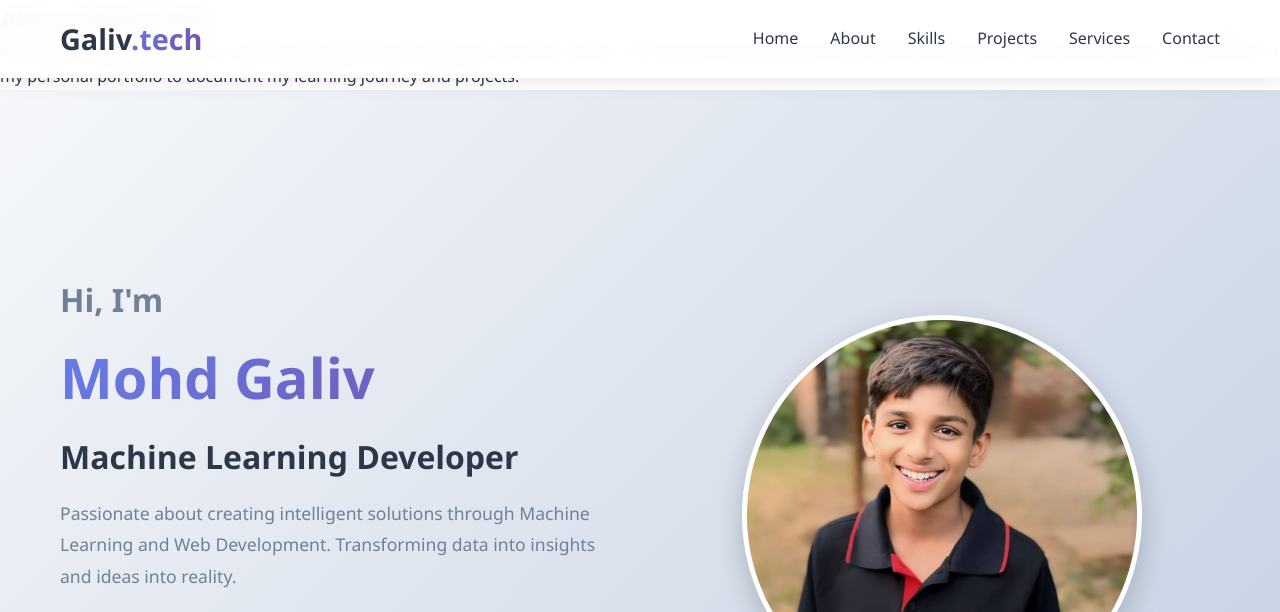
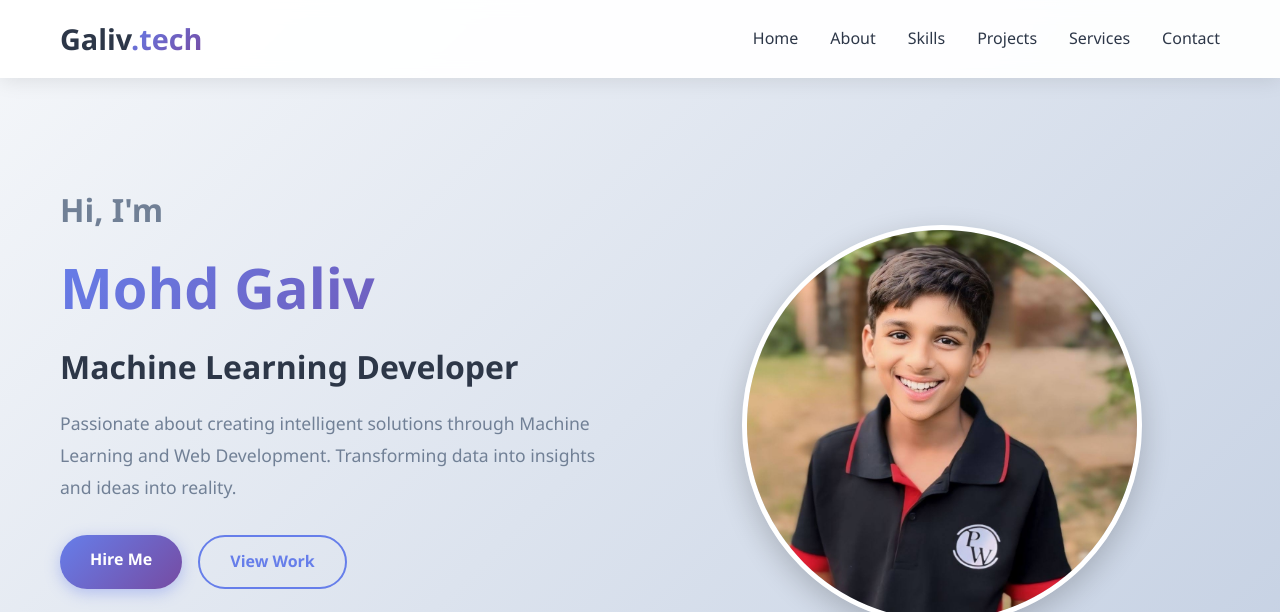
Before and after one commit to mohdgaliv/Mohdgaliv, a plain HTML site: page index.html in a window 1280 px wide. Shown: the top 612 px of the page. Drawn offline with Linux system fonts and the light colour scheme; a script that the page names is missing.

Commit message:
Remove About section from index.html
Removed the 'About' section from the homepage.

```diff
--- a/index.html
+++ b/index.html
@@ -9,14 +9,6 @@
     <link rel="stylesheet" href="https://cdnjs.cloudflare.com/ajax/libs/font-awesome/6.4.0/css/all.min.css">
 </head>
 <body>
-    <section id="about">
-  <h1>About Mohd Galiv</h1>
-  <p>
-    My name is Mohd Galiv. I am a 10th class student and a beginner YouTube creator.
-    I am learning AI tools, prompt engineering, and basic web development.
-    This website is my personal portfolio to document my learning journey and projects.
-  </p>
-    </section>
     <!-- Navigation -->
     <nav class="navbar">
         <div class="container">
```
